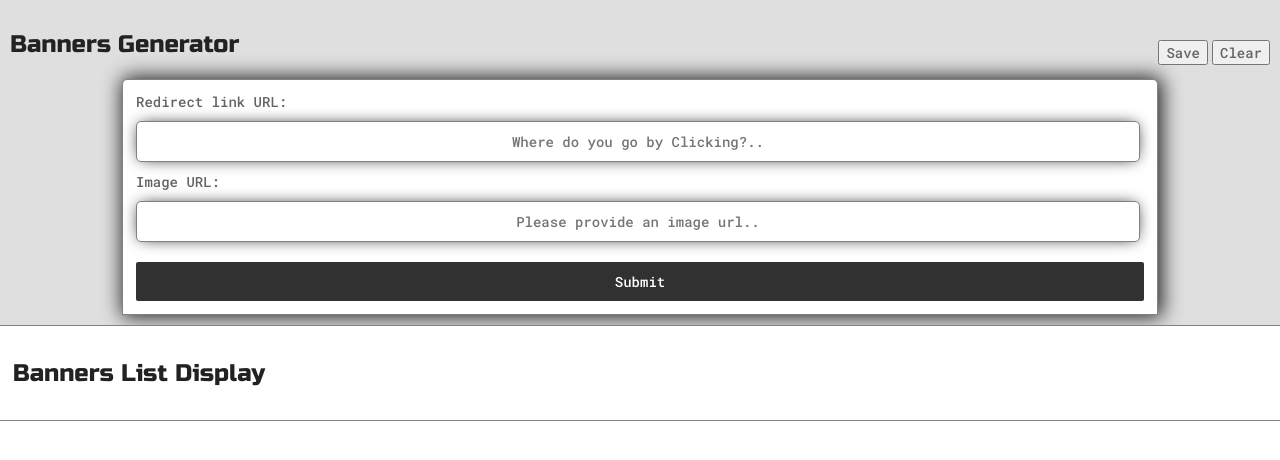
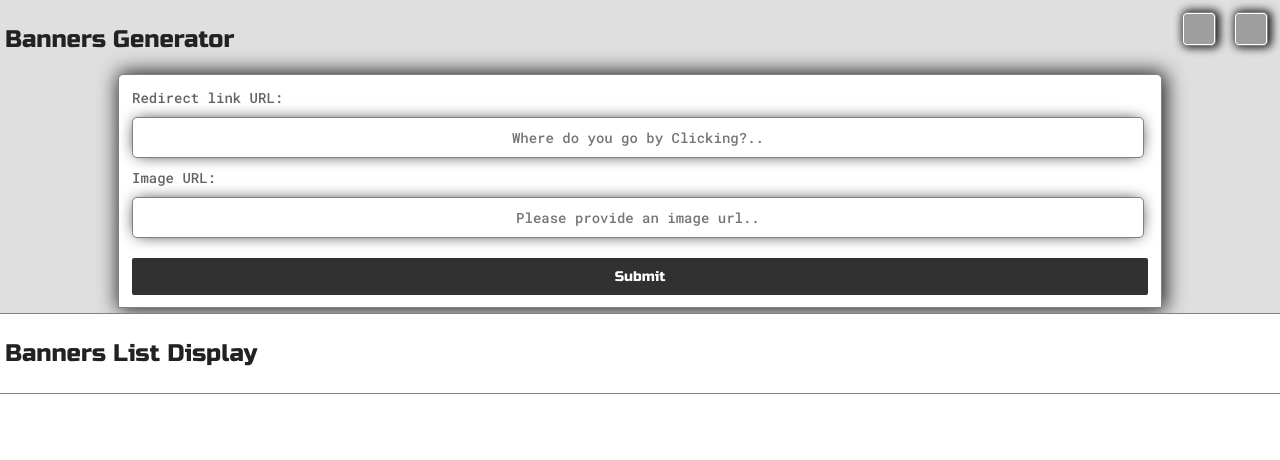
Before and after one commit to kap70tomer/BannersApp, a PHP site: page / in a window 1280 px wide. Shown: the top 460 px of the page. Run offline with PHP 8.4, Linux system fonts and the light colour scheme; grey boxes are pictures that could not be loaded.

Commit message:
styles update and loadbug Fix
added icons to buttons Style to scrollbar
fixed bug with image loading after refresh

```diff
--- a/Script.js
+++ b/Script.js
@@ -36,6 +36,8 @@ const bannersElementFactory = (redirect_link, banner_img) => {
     //Banner's Styles using js.
     bannerElement.style.height = '320px';
     bannerElement.style.width = '320px';
+    //Set redirect link to show as tooltip.
+    bannerElement.title = "Click me to move here: "+ redirect_link;
     //Add Event listener to invoke redirection by Click on UI.
     bannerElement.addEventListener('click', () => window.open(redirect_link, '_blank'));
     //return the new html Element.
@@ -55,11 +57,13 @@ const initializeForm = () => {
 const saveBannersOnLocalStorage = () => {
     localStorage.setItem('banners-data', JSON.stringify(banners));
     console.log("saved!", JSON.stringify(banners));
+    alert('Your Progress Has been Saved for the next Session!');
 }
 // @@ func - Clear cached banners data from localStorage, Under 'banners-data' Key.
 const clearBannersOnLocalStorage = () => {
     localStorage.removeItem('banners-data');
     console.log("Cleared local storage!", JSON.stringify(localStorage));
+    alert('Data Cleared!');
 }
 
 // @@ func - 'loadCachedBanners' - Load saved bannners from local storage on page load.
@@ -81,16 +85,16 @@ const loadCachedBanners = () => {
 };
 
 //Get the button
-let mybutton = document.getElementById("myBtn");
+let topbutton = document.getElementById("topBtn");
 
 // When the user scrolls down 20px from the top of the document, show the button
 window.onscroll = function() {scrollFunction()};
 
 function scrollFunction() {
   if (document.body.scrollTop > 20 || document.documentElement.scrollTop > 20) {
-    mybutton.style.display = "block";
+    topbutton.style.display = "block";
   } else {
-    mybutton.style.display = "none";
+    topbutton.style.display = "none";
   }
 }
 
--- a/Styles.css
+++ b/Styles.css
@@ -5,10 +5,21 @@
     --borderColor: #818181;
     --mainColor: rgb(223, 223, 223);
     --seconderyColor: rgb(255, 255, 255);
-    --themeDotBorder: rgb(56, 56, 56);
-    --previewBg: rgba(255, 249, 206, 0.555);
-    --previewShadowBg: rgb(255, 248, 202);
     --btnColor: rgb(49, 49, 49);
+}
+
+
+body::-webkit-scrollbar {
+    width: 1em;
+}
+
+body::-webkit-scrollbar-track {
+    box-shadow: inset 0 0 6px rgba(0, 0, 0, 0.3);
+}
+
+body::-webkit-scrollbar-thumb {
+    background-color: darkgrey;
+    outline: 1px solid slategrey;
 }
 
 html,
@@ -52,23 +63,32 @@ strong {
     border-radius: 5px 5px 0 0;
     -webkit-box-shadow: 2px 0px 20px 2px rgba(0, 0, 0, 0.86);
     box-shadow: 2px 0px 20px 2px rgba(0, 0, 0, 0.86);
+    margin: 0 auto;
+    display: flex;
+    flex-direction: column;
 }
+.form-group{
+    width: 100%;
+}
+
 #banners-list{
     display: flex;
     justify-content: center;
     flex-wrap: wrap;
+    overflow: hidden;
 }
 
 .s1 {
     background-color: var(--mainColor);
-
-    padding: 10px;
-
+    padding: 5px;
     border-bottom: 1px solid var(--borderColor);
     overflow: auto;
+
 }
 
 .s2 {
+    padding: 5px;
+
     background-color: var(--seconderyColor);
     border-bottom: 1px solid var(--borderColor);
     overflow: auto;
@@ -78,6 +98,21 @@ strong {
     width: 100%;
     margin: 0 auto;
 }
+
+.icon{
+    width: 30px;
+    height: 30px;
+    margin: 1px;
+    padding: 1px;
+    border-radius: 5px;
+    background-color: #fff;
+
+}
+button{
+    border: none;
+    background-color: transparent;
+}
+
 .form-input {
     margin: 10px auto;
     width: 99%;
@@ -91,6 +126,8 @@ strong {
     -webkit-box-shadow: 0px 0px 16px -4px #000000;
     box-shadow: 0px 0px 16px -4px #000000;
 }
+
+
 #submit-btn {
     margin-top: 10px;
     width: 100%;
@@ -99,6 +136,7 @@ strong {
     color: #fff;
     background-color: var(--btnColor);
     border: none;
+    font-family: 'Russo One', sans-serif;
     border-radius: 2px;
     cursor: pointer;
 }
@@ -111,29 +149,27 @@ strong {
 }
 
 p,
-li,
-span,
 label,
-input,
-textarea {
+input {
     color: var(--seconderyText);
     font-family: 'Roboto Mono', monospace;
     font-size: 14px;
 }
 
 img{
-    margin: 10px;
-    -webkit-box-shadow: 2px 0px 20px 2px rgba(0, 0, 0, 0.86);
-    box-shadow: 2px 0px 20px 2px rgba(0, 0, 0, 0.86);
+    margin: 15px;
+    -webkit-box-shadow: 2px 0px 8px 2px rgba(0, 0, 0, 0.86);
+    box-shadow: 2px 0px 8px 2px rgba(0, 0, 0, 0.86);
     border: 1px solid var(--borderColor);
 }
 .nav{
     position: fixed;
-    top: 40px;
-    right: 10px;
+    top: 10px;
+    right: 5px;
     background-color: transparent;
+    z-index: 100;
 }
-#myBtn {
+#topBtn {
     display: none;
     position: fixed;
     bottom: 20px;
@@ -151,7 +187,7 @@ img{
     box-shadow: 2px 0px 20px 2px rgba(0, 0, 0, 0.86);
   }
 
-  #myBtn:hover {
+  #topBtn:hover {
     background-color: #555;
   }
 /*
@@ -159,3 +195,41 @@ img{
     border-radius: 25%;
     border: 1px solid var(--borderColor);
 } */
+img  {
+    -webkit-animation: fadein 2s; /* Safari, Chrome and Opera > 12.1 */
+    -moz-animation: fadein 2s; /* Firefox < 16 */
+    -ms-animation: fadein 2s; /* Internet Explorer */
+    -o-animation: fadein 2s; /* Opera < 12.1 */
+    animation: fadein 2s;
+}
+
+img:hover{
+    opacity: 95%;
+    cursor: pointer;
+    transform: scale(1.05);
+}
+
+
+/*  Fade in Effect for banners in list display */
+@keyframes fadein {
+    from { opacity: 0; }
+    to   { opacity: 1; }
+}
+
+/* Firefox < 16 */
+@-moz-keyframes fadein {
+    from { opacity: 0; }
+    to   { opacity: 1; }
+}
+
+/* Safari, Chrome and Opera > 12.1 */
+@-webkit-keyframes fadein {
+    from { opacity: 0; }
+    to   { opacity: 1; }
+}
+
+/* Internet Explorer */
+@-ms-keyframes fadein {
+    from { opacity: 0; }
+    to   { opacity: 1; }
+}
--- a/index.html
+++ b/index.html
@@ -35,7 +35,6 @@
                     <label>Image URL:</label>
                     <input class="form-input" type="text" placeholder="Please provide an image url.."
                         id="banner-imgUrl" required>
-
                 </div>
                 <!-- Submit Form Button -->
                 <input type="submit" class="btn submit" id="submit-btn" value="Submit">
@@ -43,11 +42,11 @@
             </form>
 
             <div class="nav">
-                <input type="button" class="save-btn sticky" value="Save"
-                onclick="saveBannersOnLocalStorage()">
+                <button type="button" class="save-btn sticky" title="Save Your Banners Localy" value="Save"
+                onclick="saveBannersOnLocalStorage()"><img class="icon" src="./assets/save.png" alt="save-btn"></button>
 
-                <input type="button" class="clear-btn sticky" value="Clear"
-                onclick="clearBannersOnLocalStorage()">
+                <button type="button" class="clear-btn sticky" title="Clear Banners Data" value="Clear"
+                onclick="clearBannersOnLocalStorage()"><img class="icon" src="./assets/clear.png" alt="cleare data"> </button>
             </div>
         </div>
 
@@ -58,7 +57,7 @@
             <div id='banners-list'>
                 <!-- Display div for Banners -->
             </div>
-            <button onclick="topFunction()" id="myBtn" title="Go to top">Top</button>
+            <button onclick="topFunction()" id="topBtn" title="Go to top">Top</button>
         </div>
     </div>
     <!-- Import of JavaSpript file -->
```
